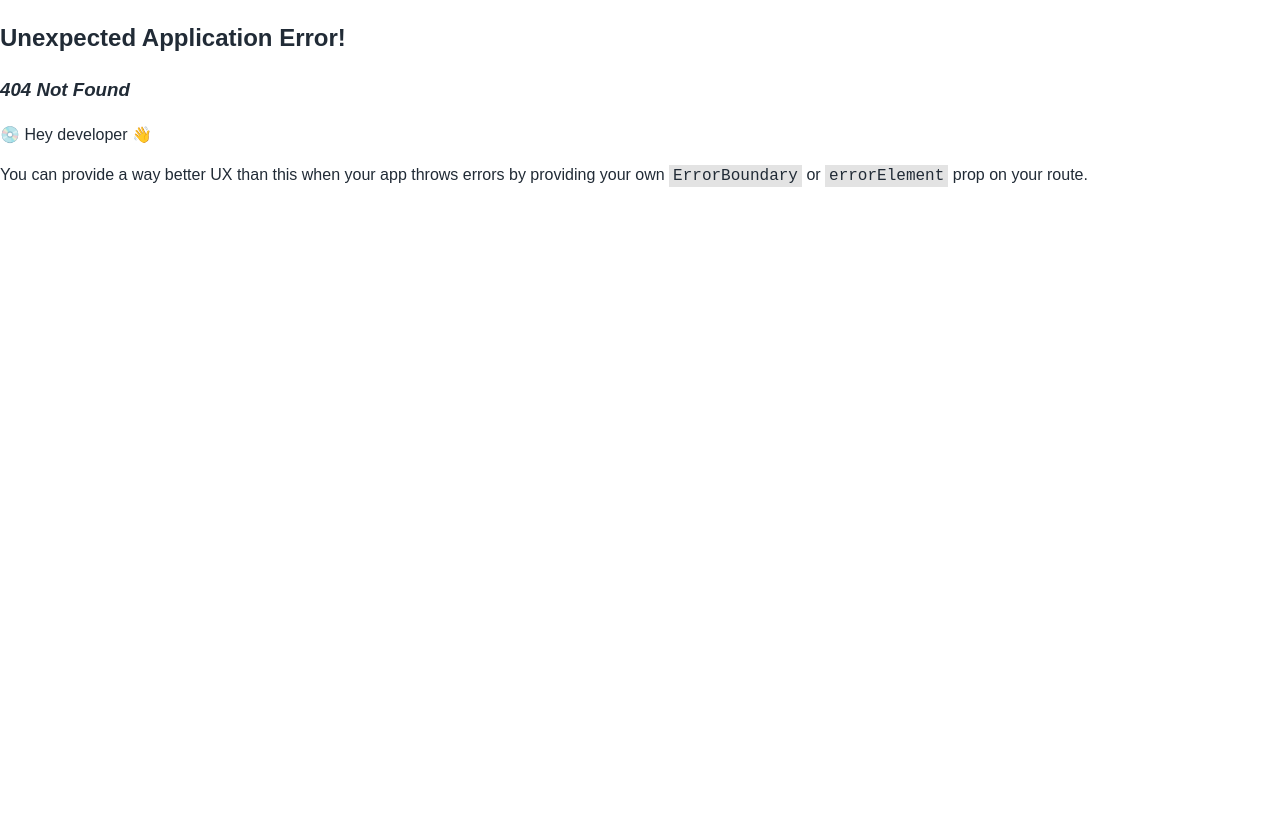
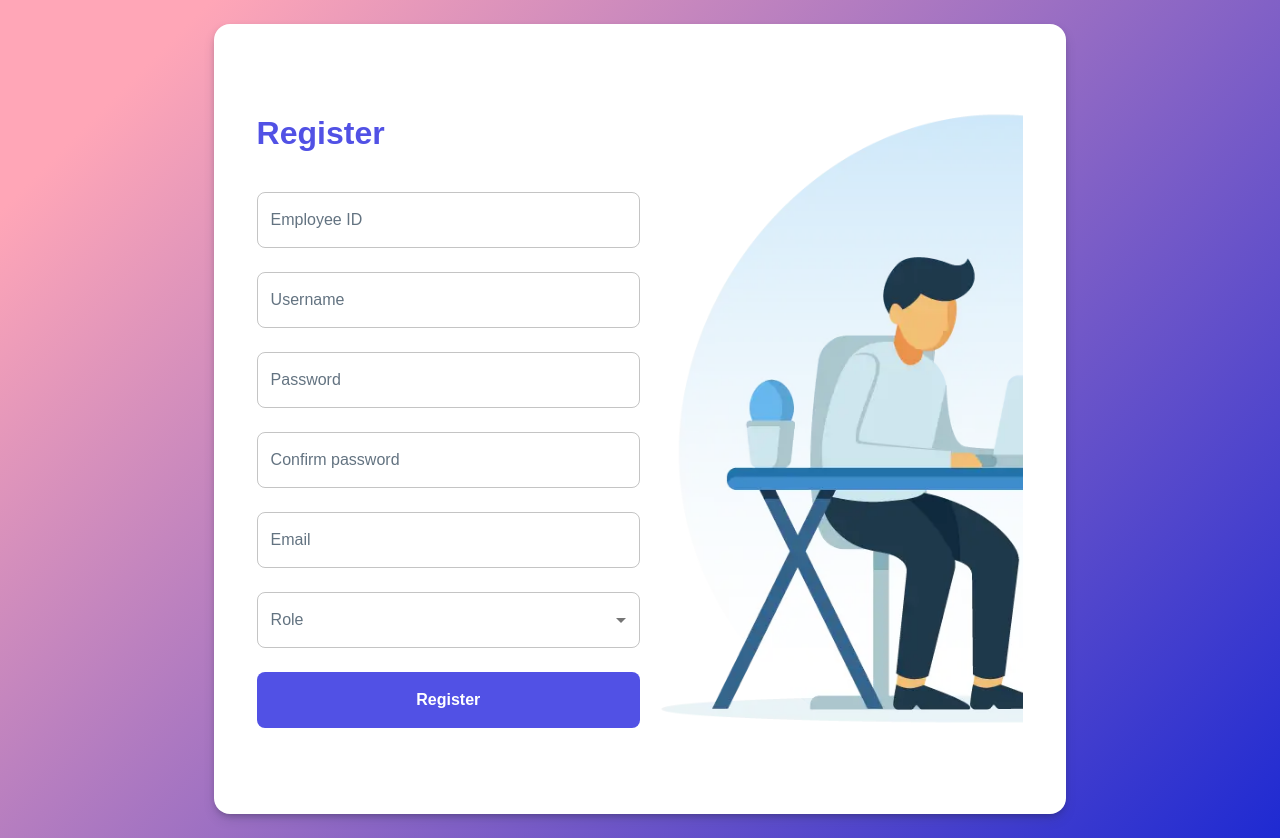
Before and after one commit to HKKQP-TEAM/HRM_WEBSITE, a React (Create React App) app: page /register in a window 1280 px wide. Before the commit this address had no page. Before the commit the page ends 800 px from the top, so only its background shows below. Built offline with nearby package versions, Linux system fonts and the light colour scheme; some icons are missing.

Commit message:
feat(register): creat form register

```diff
--- a/src/components/RHF/RHFSelect.tsx
+++ b/src/components/RHF/RHFSelect.tsx
@@ -4,10 +4,11 @@ import { Controller, useFormContext } from 'react-hook-form';
 
 interface RHFSelectProps {
   name: string;
+  label: string;
   children: ReactNode;
 }
 
-export default function RHFSelect({ name, children, ...other }: RHFSelectProps) {
+export default function RHFSelect({ name, label, children, ...other }: RHFSelectProps) {
   const { control } = useFormContext();
   return (
     <Controller
@@ -16,9 +17,9 @@ export default function RHFSelect({ name, children, ...other }: RHFSelectProps)
       render={({ field, fieldState: { error } }) => (
         <TextField
           {...field}
+          label={label}
           select
           fullWidth
-          SelectProps={{ native: true }}
           error={!!error}
           helperText={error?.message}
           {...other}
--- /dev/null
+++ b/src/modules/auth/register/index.tsx
@@ -0,0 +1,177 @@
+import { yupResolver } from '@hookform/resolvers/yup';
+import { LoadingButton } from '@mui/lab';
+import {
+  Box,
+  Container,
+  Grid,
+  IconButton,
+  InputAdornment,
+  MenuItem,
+  Stack,
+  Typography,
+} from '@mui/material';
+import { FC, useState } from 'react';
+import { SubmitHandler, useForm } from 'react-hook-form';
+import * as Yup from 'yup';
+
+import Iconify from '~/components/iconify';
+import { RHFSelect, RHFTextField } from '~/components/RHF';
+import FormProvider from '~/components/RHF/FormProvider';
+import { useLocales } from '~/hooks';
+
+const RegisterForm: FC = () => {
+  const [isShowPassword, setIsShowPassword] = useState<boolean>(false);
+  const { translate } = useLocales();
+
+  interface Register {
+    employeeId: string;
+    username: string;
+    password: string;
+    confirmPassword: string;
+    email: string;
+    role: string;
+  }
+  const role = [
+    {
+      value: 'Employee',
+      label: 'Employee',
+    },
+    {
+      value: 'Manager',
+      label: 'Manager',
+    },
+    {
+      value: 'Admin',
+      label: 'Admin',
+    },
+  ];
+
+  const RegisterSchema = Yup.object().shape({
+    employeeId: Yup.string().required(translate('Employee ID is required')),
+    username: Yup.string()
+      .required(translate('Username is required'))
+      .max(100, translate('Username too long!')),
+    password: Yup.string()
+      .required(translate('Password is required'))
+      .min(8, translate('Password must be more than 8 characters')),
+    confirmPassword: Yup.string()
+      .required(translate('Confirm Password is required'))
+      .oneOf([Yup.ref('password'), null], 'Passwords must match'),
+    email: Yup.string().required(translate('Email is required')),
+    role: Yup.string().required(translate('Employee ID is required')),
+  });
+
+  const defaultValues: Register = {
+    employeeId: '',
+    username: '',
+    password: '',
+    confirmPassword: '',
+    email: '',
+    role: '',
+  };
+
+  const methods = useForm<Register>({
+    resolver: yupResolver(RegisterSchema),
+    defaultValues,
+  });
+
+  const onSubmit: SubmitHandler<Register> = (data) => console.log(data);
+  const { handleSubmit } = methods;
+  return (
+    <Box sx={{ backgroundImage: 'linear-gradient( 135deg, #FFA6B7 10%, #1E2AD2 100%);' }}>
+      <Container
+        maxWidth='md'
+        fixed
+        sx={{ justifyContent: 'center', alignItems: 'center', minHeight: '100vh', display: 'flex' }}
+      >
+        <Grid
+          container
+          sx={{
+            py: '10%',
+            px: '5%',
+            my: '1.5rem',
+            borderRadius: 2,
+            boxShadow:
+              'rgba(50, 50, 93, 0.25) 0px 6px 12px -2px, rgba(0, 0, 0, 0.3) 0px 3px 7px -3px',
+            backgroundColor: 'white',
+          }}
+        >
+          <Grid item xs={12} sm={12} md={6} sx={{ p: 0 }}>
+            <FormProvider methods={methods} onSubmit={handleSubmit(onSubmit)}>
+              <Stack direction='row' alignItems='center' sx={{ mb: 3 }}>
+                <Box sx={{ flexGrow: 1 }}>
+                  <Typography variant='h3' gutterBottom color={'#5151E5'}>
+                    {translate('Register')}
+                  </Typography>
+                </Box>
+              </Stack>
+              <Stack spacing={3}>
+                <RHFTextField name='employeeId' label={translate('Employee ID')} />
+                <RHFTextField name='username' label={translate('Username')} />
+                <RHFTextField
+                  name='password'
+                  label={translate('Password')}
+                  type={isShowPassword ? 'text' : 'password'}
+                  InputProps={{
+                    endAdornment: (
+                      <InputAdornment position='end'>
+                        <IconButton onClick={() => setIsShowPassword(!isShowPassword)} edge='end'>
+                          <Iconify icon={isShowPassword ? 'eva:eye-off-fill' : 'eva:eye-fill'} />
+                        </IconButton>
+                      </InputAdornment>
+                    ),
+                  }}
+                />
+                <RHFTextField
+                  name='confirmPassword'
+                  label={translate('Confirm password')}
+                  type={isShowPassword ? 'text' : 'password'}
+                  InputProps={{
+                    endAdornment: (
+                      <InputAdornment position='end'>
+                        <IconButton onClick={() => setIsShowPassword(!isShowPassword)} edge='end'>
+                          <Iconify icon={isShowPassword ? 'eva:eye-off-fill' : 'eva:eye-fill'} />
+                        </IconButton>
+                      </InputAdornment>
+                    ),
+                  }}
+                />
+                <RHFTextField name='email' label={translate('Email')} />
+                <RHFSelect name='role' label={translate('Role')}>
+                  {role.map((option) => (
+                    <MenuItem key={option.value} value={option.value}>
+                      {option.label}
+                    </MenuItem>
+                  ))}
+                </RHFSelect>
+                <br />
+              </Stack>
+              <LoadingButton
+                fullWidth
+                size='large'
+                type='submit'
+                variant='contained'
+                sx={{ backgroundColor: '#5151E5' }}
+              >
+                <Typography variant='subtitle1'>{translate('Register')}</Typography>
+              </LoadingButton>
+            </FormProvider>
+          </Grid>
+          <Grid item md={6} sx={{ display: { xs: 'none', md: 'block' }, pl: 2 }}>
+            <Box
+              style={{
+                backgroundImage: `url(${window.location.origin}/assets/images/orangescrum-signup-helps.webp)`,
+                height: '100%',
+                width: '100%',
+                backgroundRepeat: 'no-repeat',
+                backgroundSize: 'cover',
+              }}
+            />
+          </Grid>
+        </Grid>
+      </Container>
+    </Box>
+  );
+};
+
+export default RegisterForm;
--- /dev/null
+++ b/src/pages/Register.tsx
@@ -0,0 +1,9 @@
+import { FC } from 'react';
+
+import RegisterForm from '~/modules/auth/register';
+
+const Register: FC = () => {
+  return <RegisterForm />;
+};
+
+export default Register;
--- a/src/router/index.tsx
+++ b/src/router/index.tsx
@@ -1,5 +1,7 @@
 import { lazy } from 'react';
 import { createBrowserRouter, RouteObject, RouterProvider } from 'react-router-dom';
+
+import Register from '~/pages/Register';
 
 const Home = lazy(() => import('~/pages/Home'));
 const SignIn = lazy(() => import('~/pages/SignIn'));
@@ -13,6 +15,10 @@ const routes: Array<RouteObject> = [
     path: 'sign-in',
     element: <SignIn />,
   },
+  {
+    path: 'register',
+    element: <Register />,
+  },
 ];
 
 const router = createBrowserRouter(routes);
```
Also changed, not shown: public/assets/images/orangescrum-signup-helps.webp (added).
